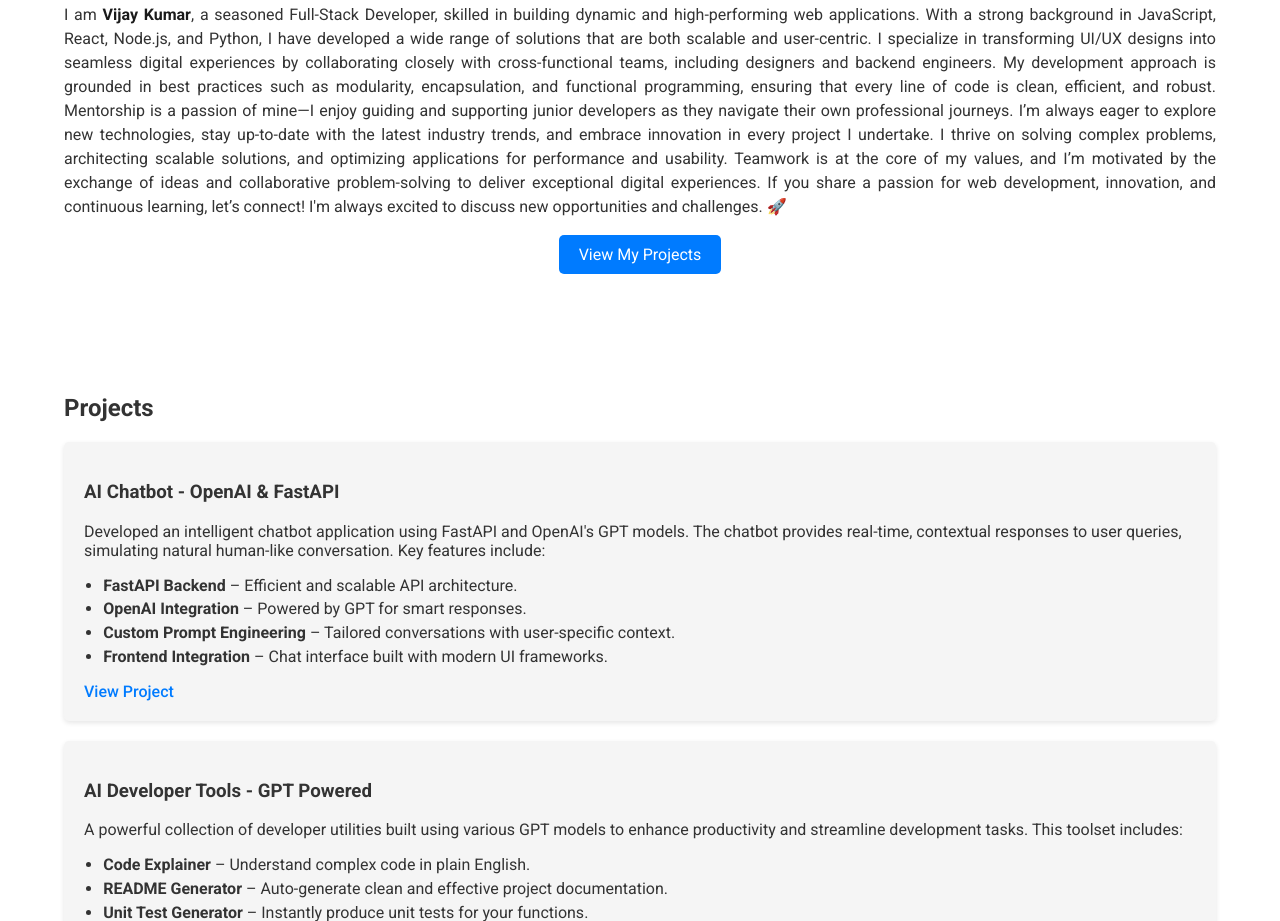
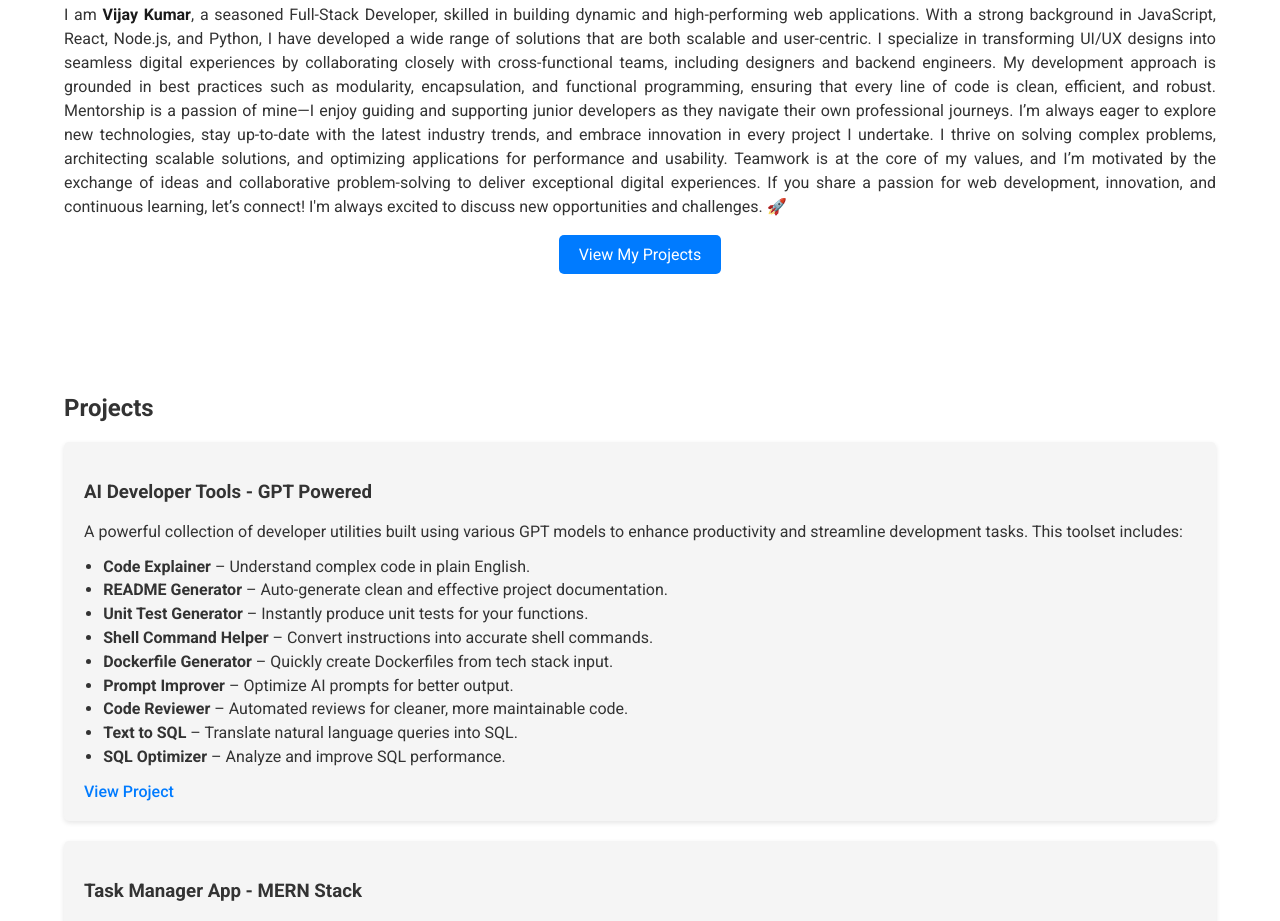
Before and after one commit to rvijaykr10/portfolio, a plain HTML site: page index.html in a window 1280 px wide. Shown: the part 298-1219 px from the top of the page. Drawn offline with Linux system fonts and the light colour scheme; a script that the page names is missing.

```diff
--- a/index.html
+++ b/index.html
@@ -79,7 +79,7 @@
         <div class="container">
           <h2 class="projects__title">Projects</h2>
 
-          <div class="projects__card">
+          <!-- <div class="projects__card">
             <h3>AI Chatbot - OpenAI & FastAPI</h3>
             <p>
               Developed an intelligent chatbot application using FastAPI and
@@ -111,7 +111,7 @@
               target="_blank"
               >View Project</a
             >
-          </div>
+          </div> -->
 
           <div class="projects__card">
             <h3>AI Developer Tools - GPT Powered</h3>
```
